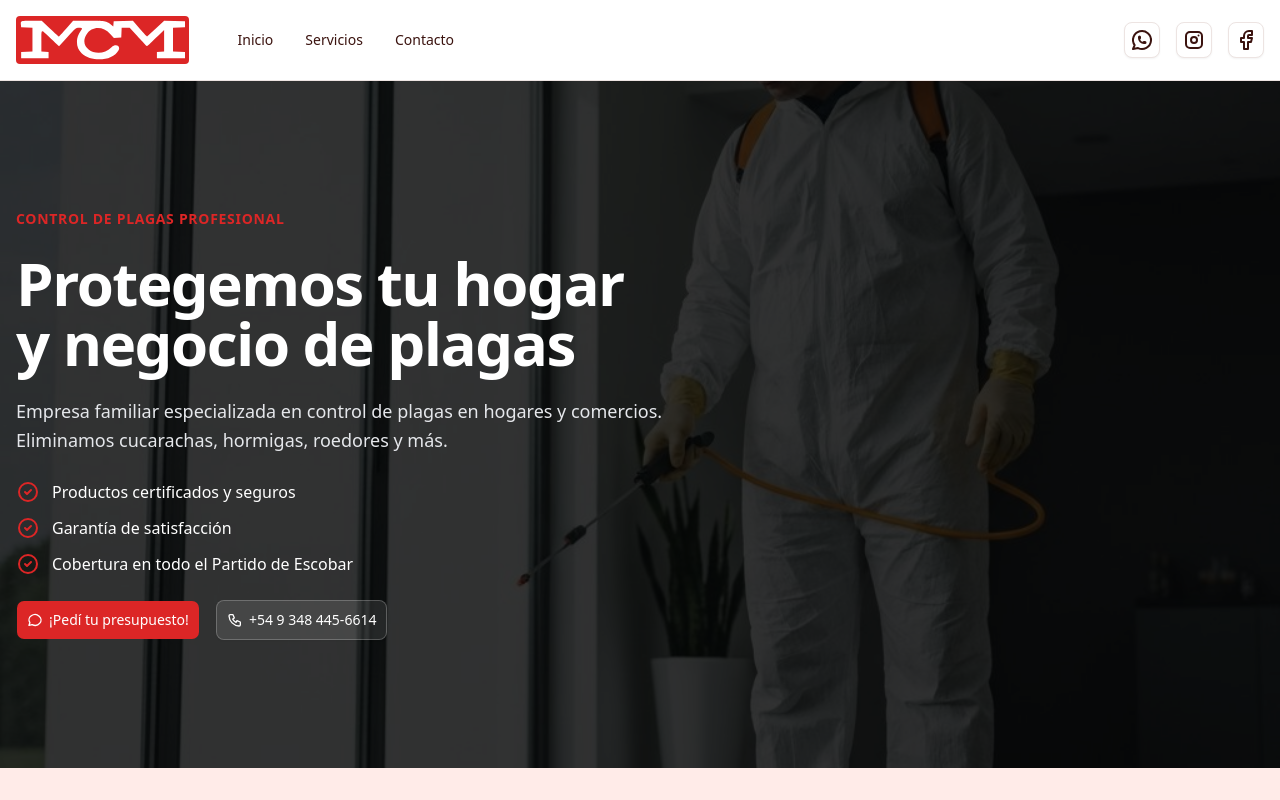
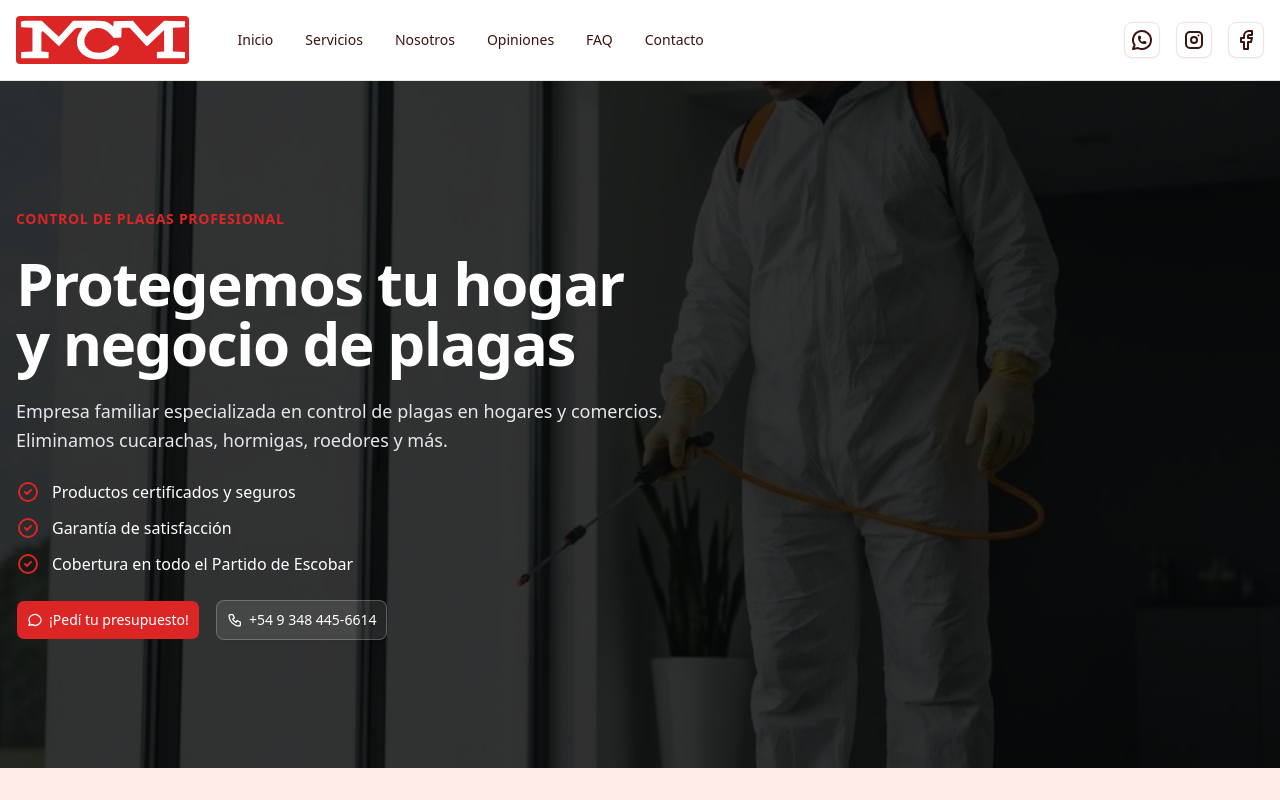
Before and after one commit to martinstanicio/mcm-fumigaciones, a Next.js app: page / in a window 1280 px wide. Shown: the top 800 px of the page. Built offline with nearby package versions, Linux system fonts and the light colour scheme.

Commit message:
update navigation links

```diff
--- a/src/content/navigation.ts
+++ b/src/content/navigation.ts
@@ -6,14 +6,26 @@ type NavigationItem = {
 export const navigation: NavigationItem[] = [
   {
     title: "Inicio",
-    href: "/",
+    href: "#inicio",
   },
   {
     title: "Servicios",
-    href: "/servicios",
+    href: "#servicios",
+  },
+  {
+    title: "Nosotros",
+    href: "#nosotros",
+  },
+  {
+    title: "Opiniones",
+    href: "#opiniones",
+  },
+  {
+    title: "FAQ",
+    href: "#faq",
   },
   {
     title: "Contacto",
-    href: "/contacto",
+    href: "#contacto",
   },
 ];
```
